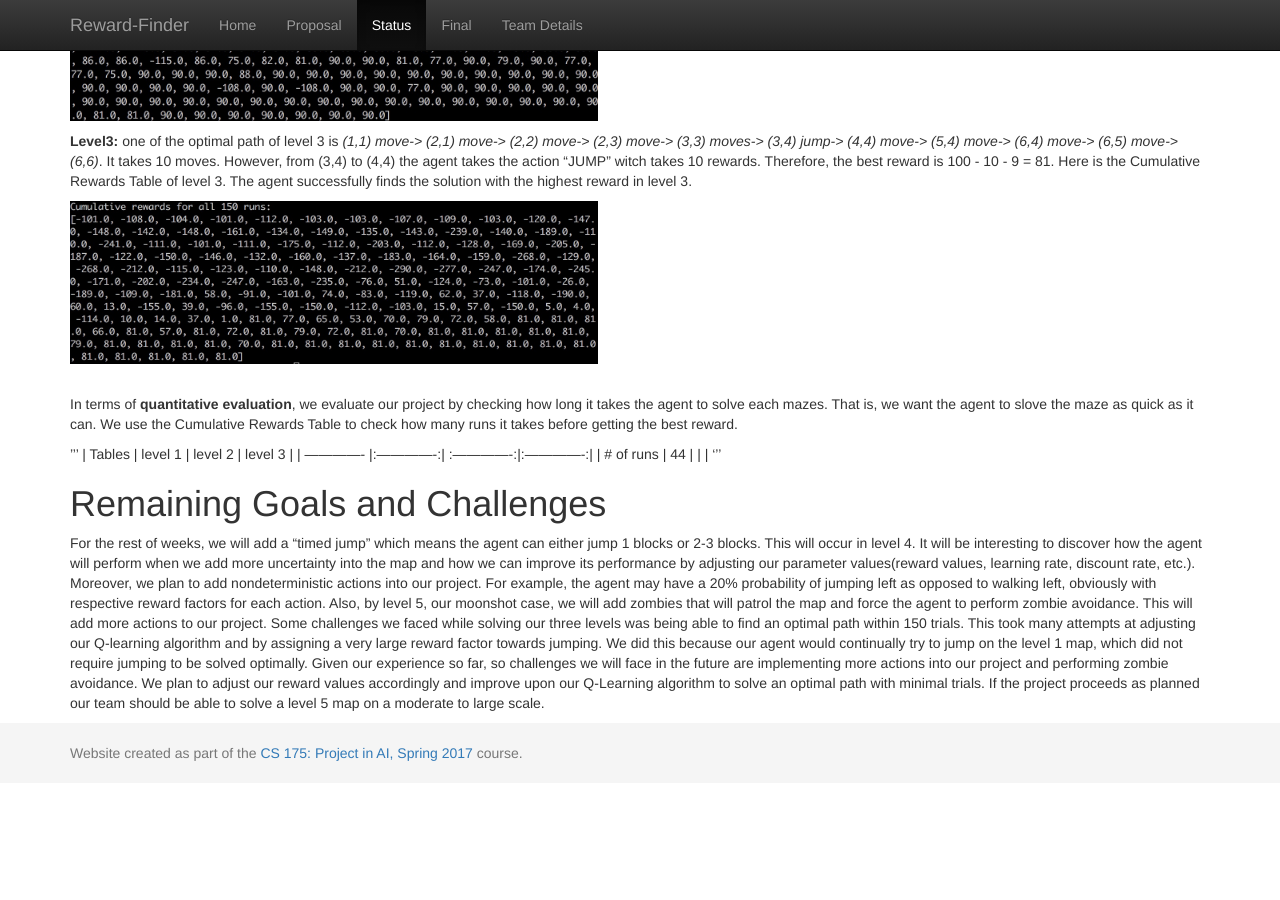
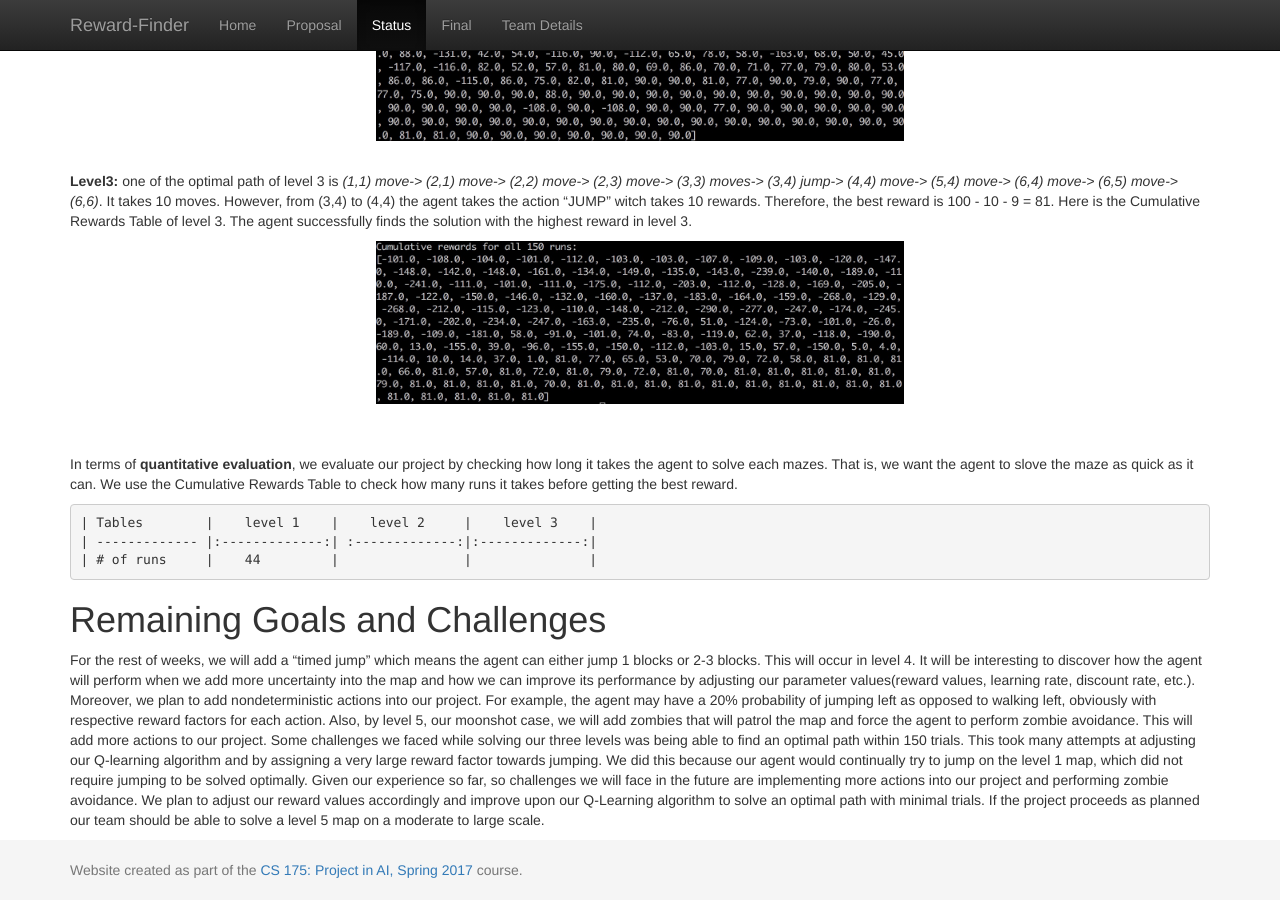
Before and after one commit to Moe202/CS175-Group-8, a Jekyll site: the page built from docs/status.md, in a window 1280 px wide and 900 px high, scrolled down 2568 px. Built offline with Jekyll 4.4.1, drawn with Linux system fonts in a browser that asks for light colours; before the commit the page ends 3351 px from its top, so only the background shows below that.

Commit message:
fix table, add centering

````diff
--- a/docs/status.md
+++ b/docs/status.md
@@ -70,24 +70,24 @@ For **qualitative evaluation**, we evaluate our project by checking how well the
 
 **Level1:** one of the optimal path of level 1 is *(1,1) move-> (1,2) move-> (1,3) move-> (1,4) move-> (1,5) move-> (1,6) move-> (2,6) move-> (3,6) move-> (4,6) move-> (5,6) move-> (6,6)*. It takes 10 moves. Therefore, the best reward we can get is 90. The Cumulative Rewards Table shows how the agent successfully finds the solution with the highest reward.
 
-<img src="images/crt1.jpeg" title="Cumulative Rewards Table lvl 1" width="528" height="162.4" align="middle" /><br>
+<center><img src="images/crt1.jpeg" title="Cumulative Rewards Table lvl 1" width="528" height="162.4" align="middle" /></center><br>
 
 **Level2:** one of the optimal path of level 2 is *(1,1) move-> (2,1) move-> (2,2) move-> (2,3) move-> (3,3) move-> (4,3) move-> (5,3) move-> (5,4) move-> (5,5) move-> (5,6) move-> (6,6)*. It also takes 10 moves. Therefore, the best reward we can get is 90. Here is the Cumulative Rewards Table of level 2. The agent successfully finds the solution with the highest reward in level 2.
 
-<img src="images/crt2.jpeg" title="Cumulative Rewards Table lvl 2" width="528" height="162.4" align="middle" /><br>
+<center><img src="images/crt2.jpeg" title="Cumulative Rewards Table lvl 2" width="528" height="162.4" align="middle" /></center><br>
 
 **Level3:** one of the optimal path of level 3 is *(1,1) move-> (2,1) move-> (2,2) move-> (2,3) move-> (3,3) moves-> (3,4) jump-> (4,4) move-> (5,4) move-> (6,4) move-> (6,5) move-> (6,6)*. It takes 10 moves. However, from (3,4) to (4,4) the agent takes the action "JUMP" witch takes 10 rewards. Therefore, the best reward is 100 - 10 - 9 = 81. Here is the Cumulative Rewards Table of level 3. The agent successfully finds the solution with the highest reward in level 3.
 
-<img src="images/crt3.jpeg" title="Cumulative Rewards Table lvl 3" width="528" height="162.4" align="middle"/><br>
+<center><img src="images/crt3.jpeg" title="Cumulative Rewards Table lvl 3" width="528" height="162.4" align="middle"/></center><br>
 
 <br>
 In terms of **quantitative evaluation**, we evaluate our project by checking how long it takes the agent to solve each mazes. That is, we want the agent to slove the maze as quick as it can. We use the Cumulative Rewards Table to check how many runs it takes before getting the best reward.<br>
 
-'''
+```
 | Tables        |    level 1    |    level 2     |    level 3    |
 | ------------- |:-------------:| :-------------:|:-------------:|
 | # of runs     |    44         |                |               |
-'''
+```
 
 
 # Remaining Goals and Challenges
````
